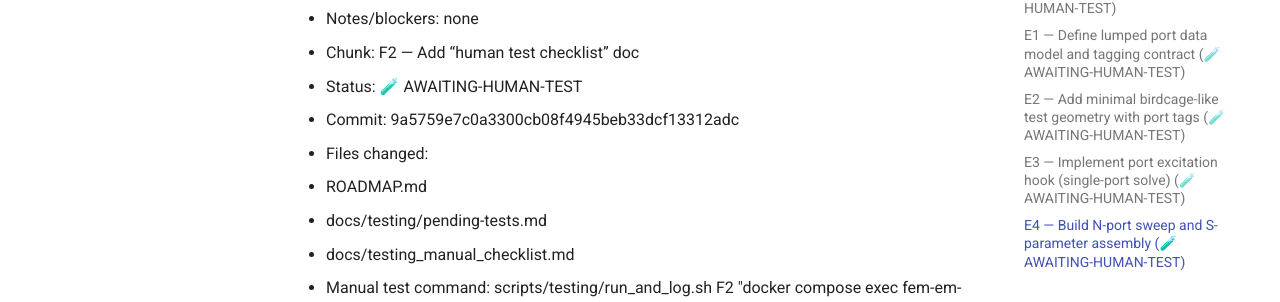
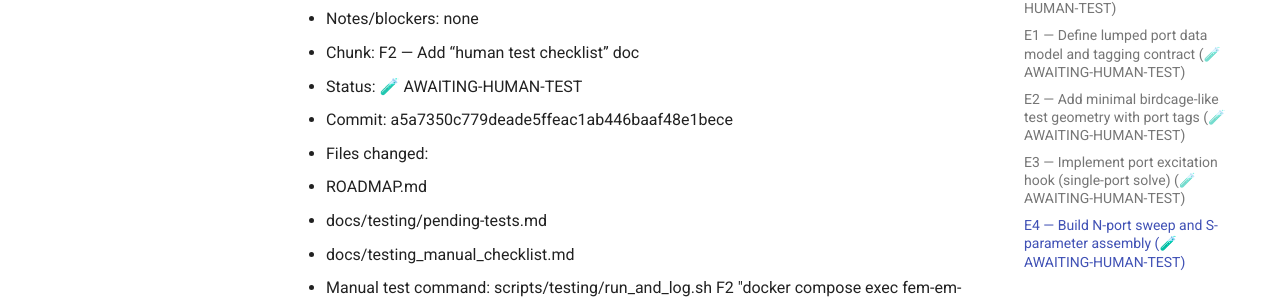
Before and after one commit to awarru/fem-em-solver, an MkDocs documentation site: the page built from docs/testing/pending-tests.md, in a window 1280 px wide and 900 px high, scrolled down 7692 px. Shown: the part 371-673 px from the top of the window. Built offline with MkDocs 1.6.1 and Material for MkDocs 9.7.7, drawn with Linux system fonts in a browser that asks for light colours; comment, search, counter and statistics services are not loaded.

Commit message:
docs: record F2 pending test commit hash

```diff
--- a/docs/testing/pending-tests.md
+++ b/docs/testing/pending-tests.md
@@ -240,7 +240,7 @@ Optional helpers:
 
 - Chunk: F2 — Add “human test checklist” doc
 - Status: 🧪 AWAITING-HUMAN-TEST
-- Commit: 9a5759e7c0a3300cb08f4945beb33dcf13312adc
+- Commit: a5a7350c779deade5ffeac1ab446baaf48e1bece
 - Files changed:
   - ROADMAP.md
   - docs/testing/pending-tests.md
```
